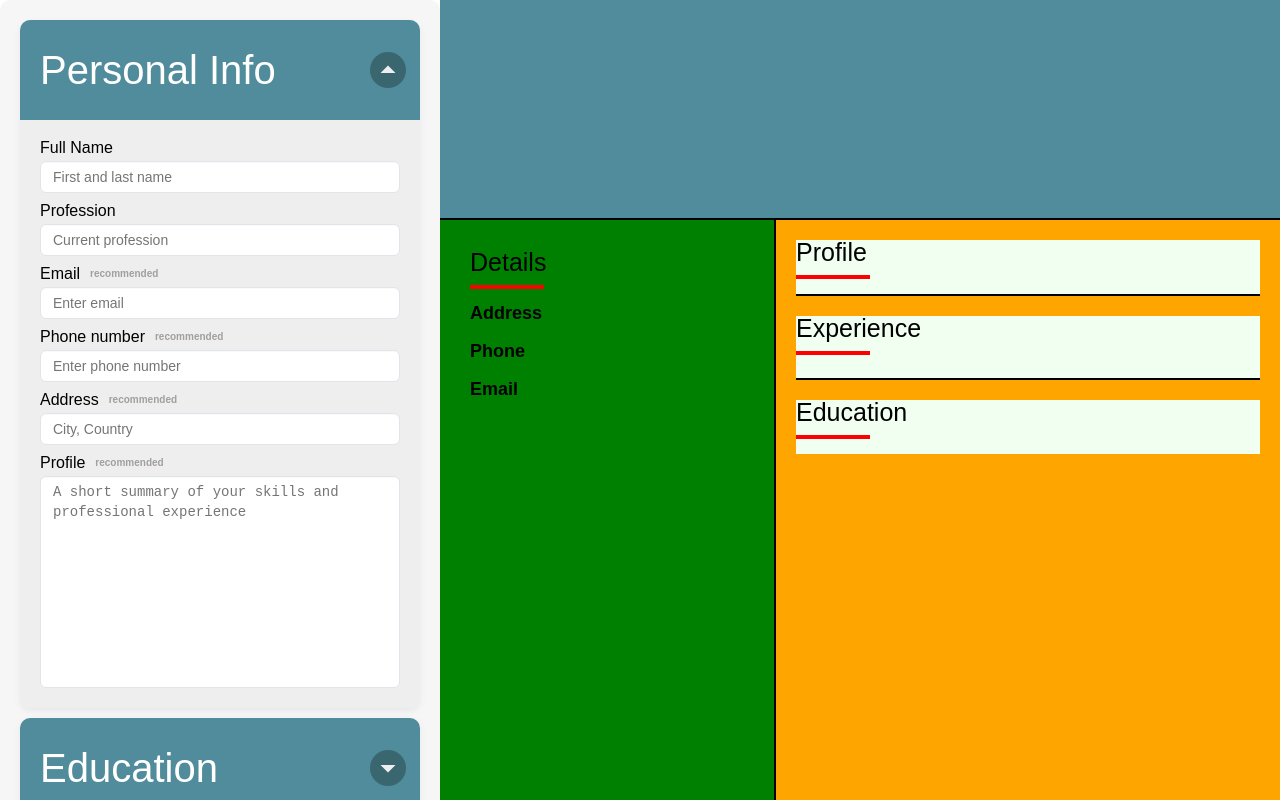
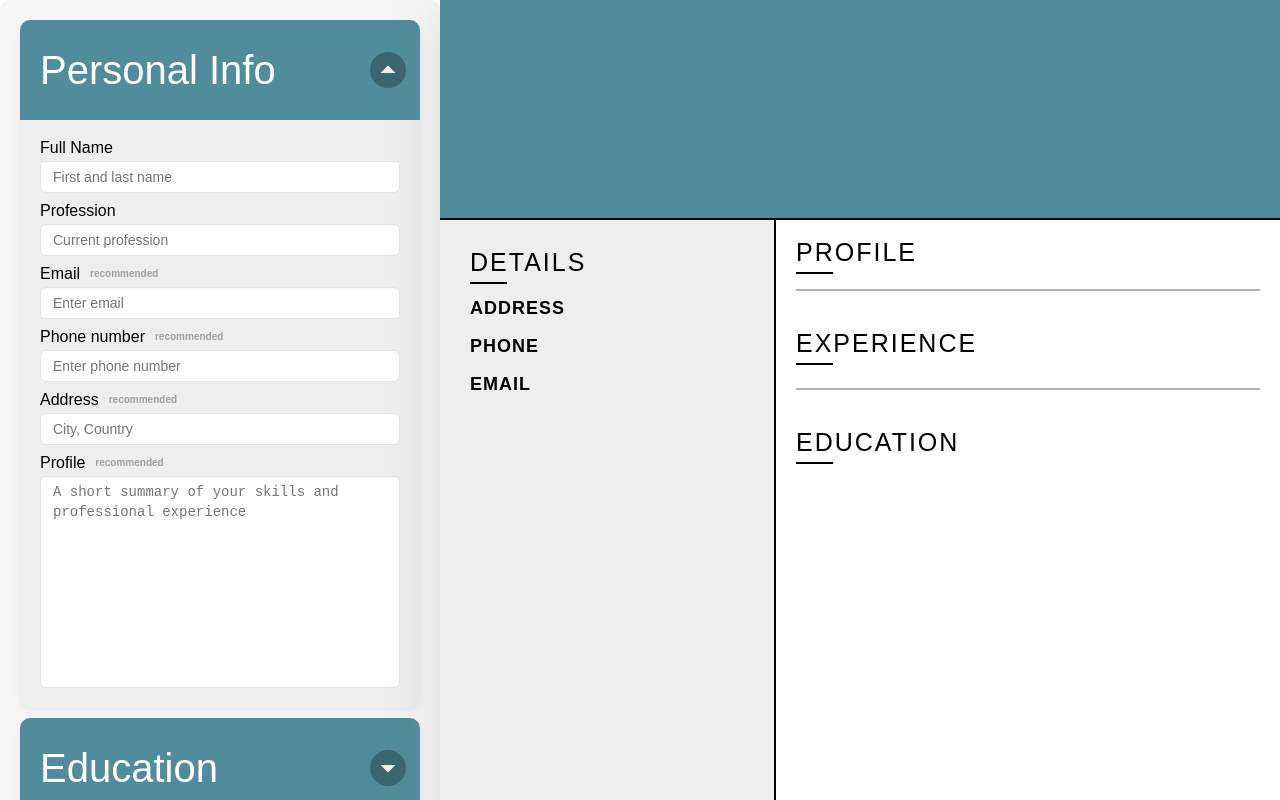
Before and after one commit to darwin-dev-diaz/odin-cv-application, a React (Vite) app: page / in a window 1280 px wide. Shown: the top 800 px of the page. Built offline with nearby package versions, Linux system fonts and the light colour scheme.

Commit message:
Style resume nicely

```diff
--- a/src/components/CV.jsx
+++ b/src/components/CV.jsx
@@ -41,14 +41,6 @@ export default function CV({ data }) {
       );
     });
 
-  <div className="education-container">
-    <div className="education-top-line">
-      <div className="education-title">Nice degree, College</div>
-      <div className="education-location">Clifton, NJ</div>
-    </div>
-    <div className="education-date">Dec 2015 - Dec 2019</div>
-  </div>;
-
   return (
     <div className="resume">
       <div className="resume-header">
@@ -57,22 +49,22 @@ export default function CV({ data }) {
       </div>
       <div className="resume-left">
         <div className="resume-left-section">
-          <div className="resume-left-section-title">Details</div>
+          <div className="resume-left-section-title letter-spacing-title">DETAILS</div>
           <hr className="line"></hr>
           <div className="resume-left-subsection">
-            <div className="resume-left-subsection-title">Address</div>
+            <div className="resume-left-subsection-title letter-spacing-subtitle">ADDRESS</div>
             <div className="resume-left-subsection-text">
               {data.personalInfo.address}
             </div>
           </div>
           <div className="resume-left-subsection">
-            <div className="resume-left-subsection-title">Phone</div>
+            <div className="resume-left-subsection-title letter-spacing-subtitle">PHONE</div>
             <div className="resume-left-subsection-text">
               {data.personalInfo.phoneNumber}
             </div>
           </div>
           <div className="resume-left-subsection">
-            <div className="resume-left-subsection-title">Email</div>
+            <div className="resume-left-subsection-title letter-spacing-subtitle">EMAIL</div>
             <div className="resume-left-subsection-text">
               {data.personalInfo.email}
             </div>
@@ -81,7 +73,7 @@ export default function CV({ data }) {
       </div>
       <div className="resume-right">
         <div className="resume-right-section profile">
-          <div className="resume-right-section-title">Profile</div>
+          <div className="resume-right-section-title letter-spacing-title">PROFILE</div>
           <hr className="line" />
           <div className="resume-right-subsection">
             {data.personalInfo.profile}
@@ -91,7 +83,7 @@ export default function CV({ data }) {
 
         {/* Experience */}
         <div className="resume-right-section experience">
-          <div className="resume-right-section-title">Experience</div>
+          <div className="resume-right-section-title letter-spacing-title">EXPERIENCE</div>
           <hr className="line" />
           <div className="resume-right-subsection experience">
             {experienceElements}
@@ -101,7 +93,7 @@ export default function CV({ data }) {
 
         {/* Education */}
         <div className="resume-right-section education">
-          <div className="resume-right-section-title">Education</div>
+          <div className="resume-right-section-title letter-spacing-title">EDUCATION</div>
           <hr className="line" />
           <div className="resume-right-subsection education">
             {educationElements}
--- a/src/styles/CV.css
+++ b/src/styles/CV.css
@@ -6,9 +6,11 @@
   width: 850px;
   /* grid-template-columns: ; */
   background-color: red;
+  box-shadow: rgba(149, 157, 165, 0.3) 0px 12px 48px 0px
 }
 
 .resume-header {
+  color: #EEE;
   background-color: #508C9B;
   grid-column-start: 1;
   grid-column-end: 3;
@@ -27,7 +29,7 @@
 }
 
 .resume-left {
-  background-color: green;
+  background-color: #EEE;
   padding: 30px;
   border-right: 2px black solid;
 }
@@ -39,10 +41,10 @@
 }
 
 .line {
-  border: 2px solid red;
-  width: 70px;
+  border: 1.5px solid black;
+  width: 35px;
   display: flex;
-  margin: 10px 0px 15px 0px;
+  margin: 7px 0px 15px 0px;
 }
 
 .resume-left-section-title {
@@ -59,15 +61,15 @@
   font-weight: bold;
 }
 .resume-right {
-  background-color: orange;
+  background-color: white;
   padding: 20px;
 }
 
 .resume-right-section {
-  background-color: honeydew;
+  /* background-color: honeydew; */
   width: 100%;
   /* height: 200px; */
-  margin-bottom: 20px;
+  margin-bottom: 40px;
 }
 
 .resume-right-section-title {
@@ -75,7 +77,8 @@
 }
 
 .resume-right-section-line {
-  border: 1px solid black;
+  border: 1px solid rgba(0, 0, 0, 0.3);
+  /* width: 95%; */
 }
 
 .resume-right-subsection.experience{
@@ -132,3 +135,10 @@
     flex-direction: column;
     gap: 20px;
 }
+
+.letter-spacing-title{
+  letter-spacing: 2px;
+}
+.letter-spacing-subtitle{
+  letter-spacing: 1px;
+}
```
